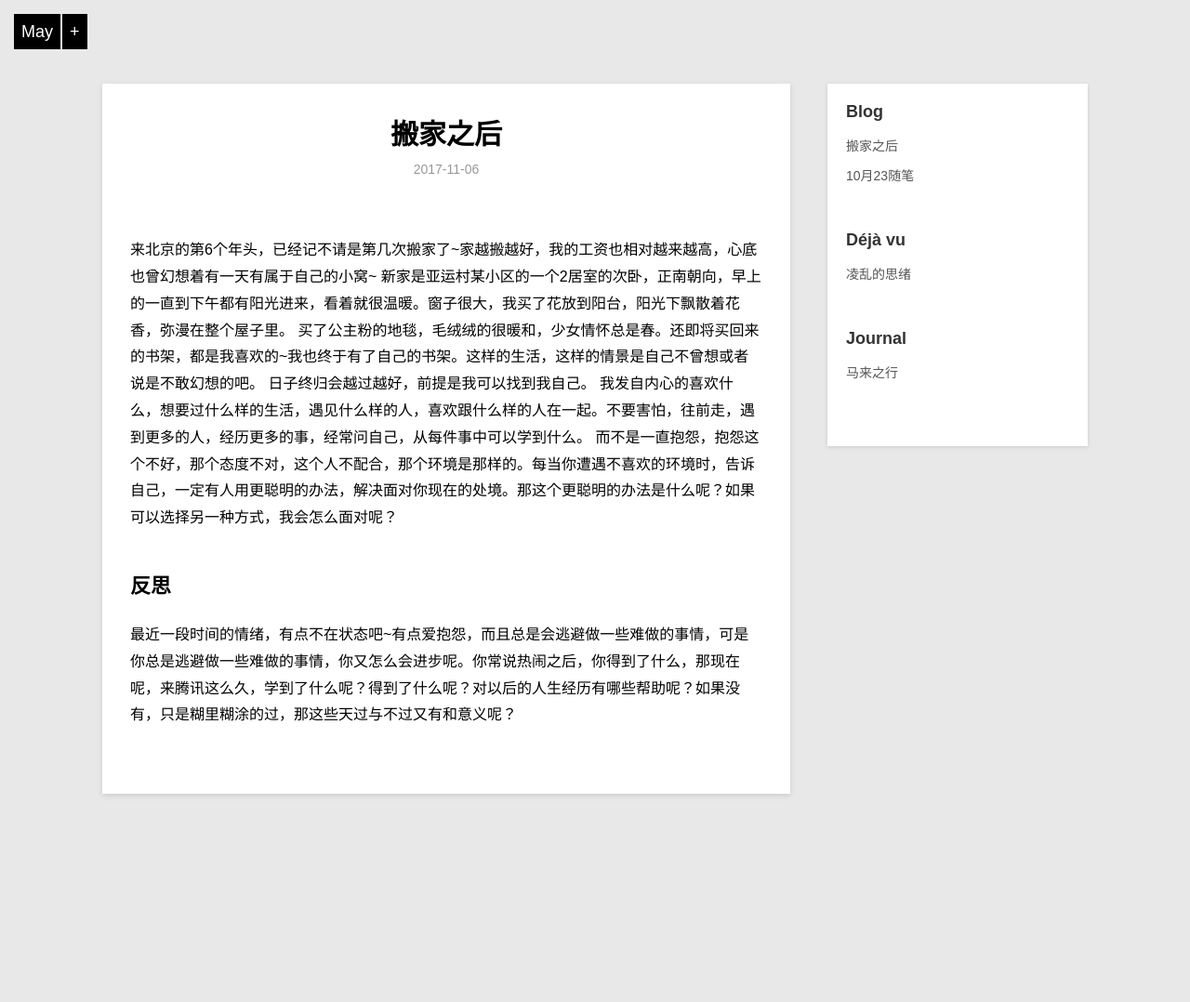
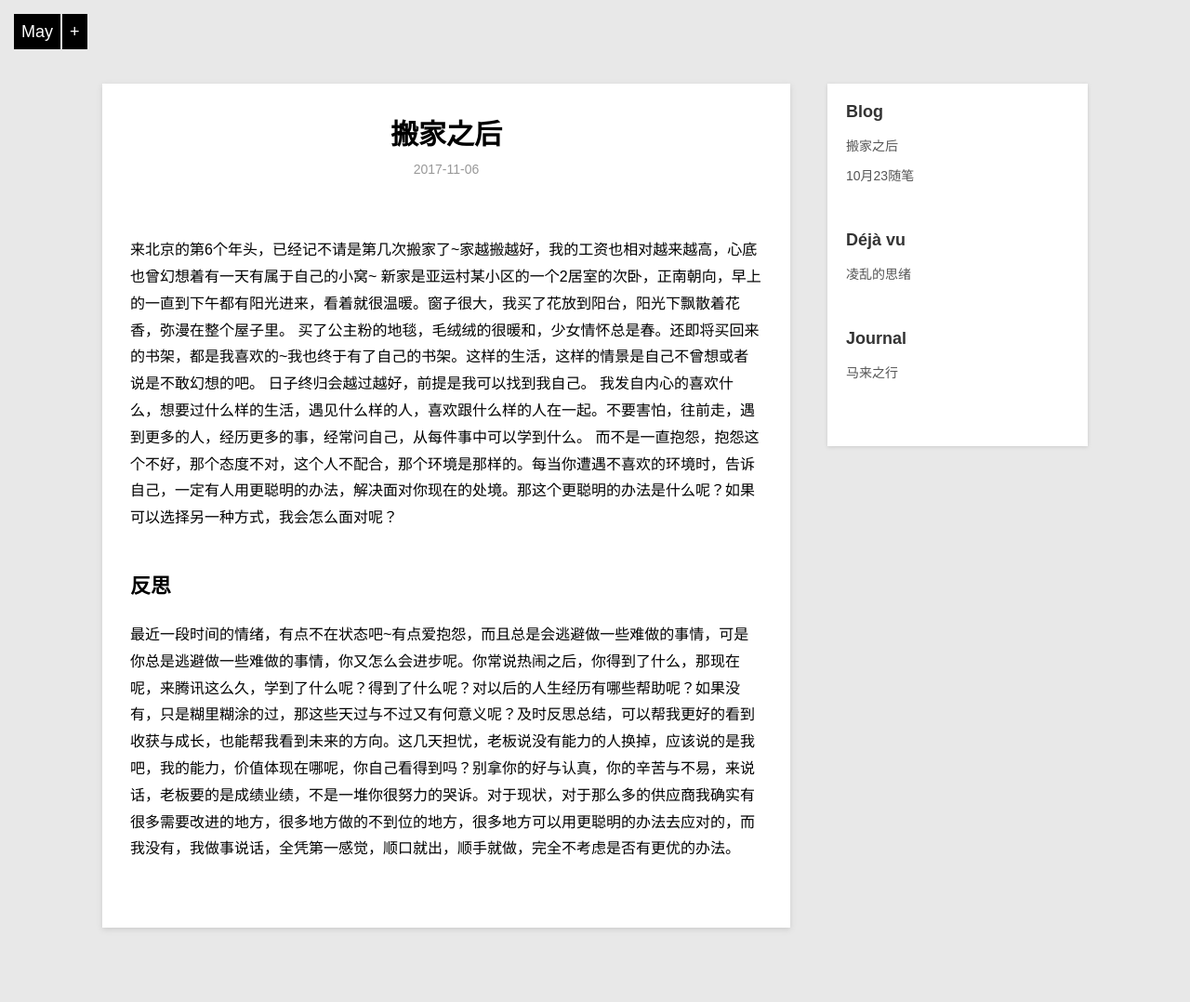
Before and after one commit to violettianjie/violettianjie.github.io, a Jekyll site: the page built from _posts/blog/2017-11-06-new-place-to-me.md, in a window 1280 px wide. Shown: the whole page at 93% size. Built offline with Jekyll 4.4.1, drawn with Linux system fonts in a browser that asks for light colours; before the commit the page ends 934 px from its top, so only the background shows below that.

Commit message:
Update 2017-11-06-new-place-to-me.md

```diff
--- a/_posts/blog/2017-11-06-new-place-to-me.md
+++ b/_posts/blog/2017-11-06-new-place-to-me.md
@@ -11,4 +11,4 @@ category: blog
 我发自内心的喜欢什么，想要过什么样的生活，遇见什么样的人，喜欢跟什么样的人在一起。不要害怕，往前走，遇到更多的人，经历更多的事，经常问自己，从每件事中可以学到什么。
 而不是一直抱怨，抱怨这个不好，那个态度不对，这个人不配合，那个环境是那样的。每当你遭遇不喜欢的环境时，告诉自己，一定有人用更聪明的办法，解决面对你现在的处境。那这个更聪明的办法是什么呢？如果可以选择另一种方式，我会怎么面对呢？
 ## 反思
-最近一段时间的情绪，有点不在状态吧~有点爱抱怨，而且总是会逃避做一些难做的事情，可是你总是逃避做一些难做的事情，你又怎么会进步呢。你常说热闹之后，你得到了什么，那现在呢，来腾讯这么久，学到了什么呢？得到了什么呢？对以后的人生经历有哪些帮助呢？如果没有，只是糊里糊涂的过，那这些天过与不过又有和意义呢？
+最近一段时间的情绪，有点不在状态吧~有点爱抱怨，而且总是会逃避做一些难做的事情，可是你总是逃避做一些难做的事情，你又怎么会进步呢。你常说热闹之后，你得到了什么，那现在呢，来腾讯这么久，学到了什么呢？得到了什么呢？对以后的人生经历有哪些帮助呢？如果没有，只是糊里糊涂的过，那这些天过与不过又有何意义呢？及时反思总结，可以帮我更好的看到收获与成长，也能帮我看到未来的方向。这几天担忧，老板说没有能力的人换掉，应该说的是我吧，我的能力，价值体现在哪呢，你自己看得到吗？别拿你的好与认真，你的辛苦与不易，来说话，老板要的是成绩业绩，不是一堆你很努力的哭诉。对于现状，对于那么多的供应商我确实有很多需要改进的地方，很多地方做的不到位的地方，很多地方可以用更聪明的办法去应对的，而我没有，我做事说话，全凭第一感觉，顺口就出，顺手就做，完全不考虑是否有更优的办法。
```
